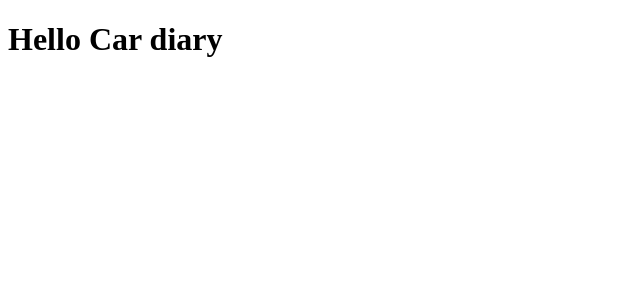
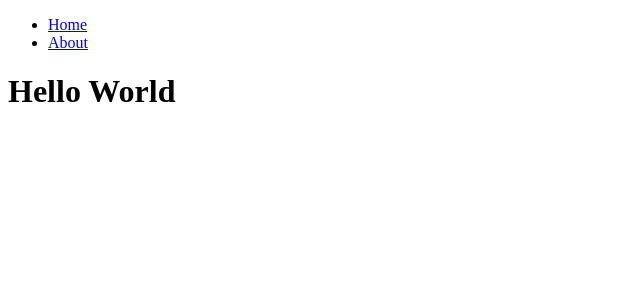
Before and after one commit to jukkapajarinen/cardiary-frontend, a React (Create React App) app: page / in a window 1280 px wide. Shown: the top 300 px of the page, without its empty margins (0-640 px from the left). Built offline with nearby package versions, Linux system fonts and the light colour scheme.

Commit message:
Added react-router and basic login-flow.

```diff
--- a/package.json
+++ b/package.json
@@ -17,6 +17,8 @@
     "react": "^15.5.4",
     "react-dom": "^15.5.4",
     "react-redux": "^5.0.4",
+    "react-router": "^4.1.1",
+    "react-router-dom": "^4.1.1",
     "redux": "^3.6.0",
     "redux-logger": "^3.0.1"
   },
--- /dev/null
+++ b/src/components/About.js
@@ -0,0 +1,9 @@
+import React from "react";
+
+export const About = (props) =>  {
+    return (
+        <div>
+            <h1>About</h1>
+        </div>
+    );
+}
--- a/src/components/Main.js
+++ /dev/null
@@ -1,14 +0,0 @@
-/**
- * Created by jukka on 04/05/2017.
- */
-import React, { Component } from "react";
-
-export class Main extends Component {
-    render() {
-        return (
-            <div>
-                <h1>Hello {this.props.hello}</h1>
-            </div>
-        );
-    }
-}
--- /dev/null
+++ b/src/components/Navigation.js
@@ -0,0 +1,11 @@
+import React from "react";
+import { Link } from "react-router-dom";
+
+export const Navigation = (props) =>  {
+    return (
+        <ul>
+            <li><Link to="/">Home</Link></li>
+            <li><Link to="/about">About</Link></li>
+        </ul>
+    );
+}
--- /dev/null
+++ b/src/components/NotFound.js
@@ -0,0 +1,9 @@
+import React from "react";
+
+export const NotFound = (props) =>  {
+    return (
+        <div>
+            <h1>Sorry, page not found</h1>
+        </div>
+    );
+}
--- a/src/containers/App.js
+++ b/src/containers/App.js
@@ -1,25 +1,46 @@
-/**
- * Created by jukka on 04/05/2017.
- */
-import React, { Component } from 'react';
+import React, { Component } from "react";
 import { connect } from "react-redux";
+import { BrowserRouter, Switch, Route } from "react-router-dom";
 
-import { Main } from "../components/Main";
+import { Navigation } from "../components/Navigation";
+import { About } from "../components/About";
+import { NotFound } from "../components/NotFound";
+import Main from "./Main";
+import Login from "./Login";
 
 class App extends Component {
+
+    constructor(props) {
+        console.log("App constructor");
+        super(props);
+    }
+
+    componentWillMount() {
+        console.log("App componentWillMount");
+        let authenticated = true; // authenticate user..
+        this.state = {loggedIn: authenticated};
+    }
+
     render() {
+        console.log("App render");
+        console.log(this.state);
         return (
-            <div>
-                <Main hello={this.props.greeting}/>
-            </div>
+            <BrowserRouter>
+                <div>
+                    <Navigation/>
+                    <Switch>
+                        <Route exact path="/" render={() => this.state.loggedIn ? <Main/> : <Login/>}/>
+                        <Route path="/about" render={() => this.state.loggedIn ? <About/> : <Login/>}/>
+                        <Route render={() => <NotFound/>}/>
+                    </Switch>
+                </div>
+            </BrowserRouter>
         );
     }
 }
 
 const mapStateToProps = (state) => {
-    return {
-        greeting: state.greetings.greeting
-    };
+    return {};
 };
 
 const mapDispatchToProps = (dispatch) => {
--- /dev/null
+++ b/src/containers/Login.js
@@ -0,0 +1,29 @@
+import React, { Component } from "react";
+import { connect } from "react-redux";
+
+class Login extends Component  {
+
+    constructor(props){
+        console.log("Login constructor");
+        super(props);
+    }
+
+    render() {
+        console.log("Login render");
+        return (
+            <div>
+                <h1>Login</h1>
+            </div>
+        );
+    }
+}
+
+const mapStateToProps = (state) => {
+    return {};
+};
+
+const mapDispatchToProps = (dispatch) => {
+    return {};
+};
+
+export default connect(mapStateToProps, mapDispatchToProps)(Login);
--- /dev/null
+++ b/src/containers/Main.js
@@ -0,0 +1,31 @@
+import React, { Component } from "react";
+import { connect } from "react-redux";
+
+class Main extends Component  {
+
+    constructor(props){
+        console.log("Main constructor");
+        super(props);
+    }
+
+    render() {
+        console.log("Main render");
+        return (
+            <div>
+                <h1>Hello {this.props.greeting}</h1>
+            </div>
+        );
+    }
+}
+
+const mapStateToProps = (state) => {
+    return {
+        greeting: state.greetings.greeting
+    };
+};
+
+const mapDispatchToProps = (dispatch) => {
+    return {};
+};
+
+export default connect(mapStateToProps, mapDispatchToProps)(Main);
--- a/src/index.js
+++ b/src/index.js
@@ -1,6 +1,3 @@
-/**
- * Created by jukka on 04/05/2017.
- */
 import React from 'react';
 import { render } from 'react-dom';
 import { Provider } from "react-redux";
@@ -10,7 +7,7 @@ import store from "./store";
 
 render(
     <Provider store={store}>
-        <App />
+        <App/>
     </Provider>,
     document.getElementById('app')
 );
--- a/src/reducers/greetingReducer.js
+++ b/src/reducers/greetingReducer.js
@@ -1,7 +1,4 @@
-/**
- * Created by jukka on 04/05/2017.
- */
-const greetingReducer = (state = {greeting: "Car diary"}, action) => {
+const greetingReducer = (state = {greeting: "World"}, action) => {
     switch (action.type) {
         case "SET_GREETING":
             state = {
--- a/src/store.js
+++ b/src/store.js
@@ -1,6 +1,3 @@
-/**
- * Created by jukka on 04/05/2017.
- */
 import { createStore, combineReducers, applyMiddleware } from "redux";
 import { createLogger } from "redux-logger";
 
```
Also changed, not shown: 2 other files (tests, documents, lock files or other folders).
